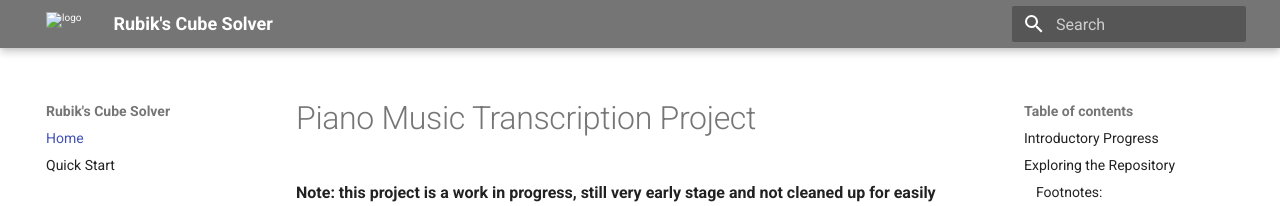
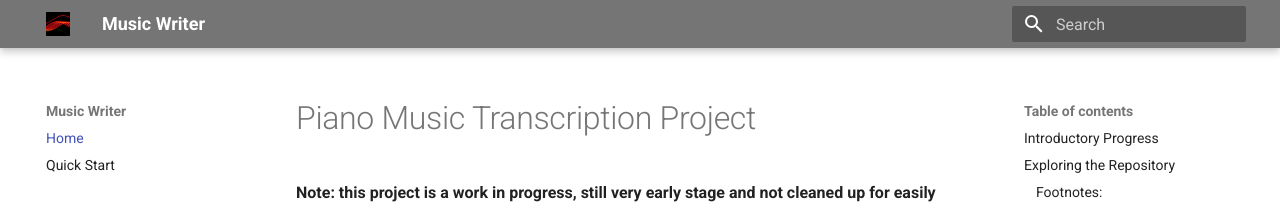
Before and after one commit to ajdonich/music-writer, an MkDocs documentation site: the page built from docs/index.md, in a window 1280 px wide. Shown: the top 206 px of the page. Built offline with MkDocs 1.6.1 and Material for MkDocs 9.7.7, drawn with Linux system fonts in a browser that asks for light colours.

Commit message:
Add mkdoc corrections

```diff
--- a/mkdocs.yml
+++ b/mkdocs.yml
@@ -1,11 +1,11 @@
-site_name: Rubik's Cube Solver
+site_name: Music Writer
 nav:
   - Home: index.md
   - Quick Start: quickstart.md
 theme:
   name: 'material'
   favicon: 'assets/images/favicon.ico'
-  logo: 'docs/assets/images/soundwave_ccf.jpg'
+  logo: 'assets/images/soundwave_ccf.jpg'
   palette:
     primary: 'grey'
     accent: 'blue'
```
Also changed, not shown: 2 other files.
